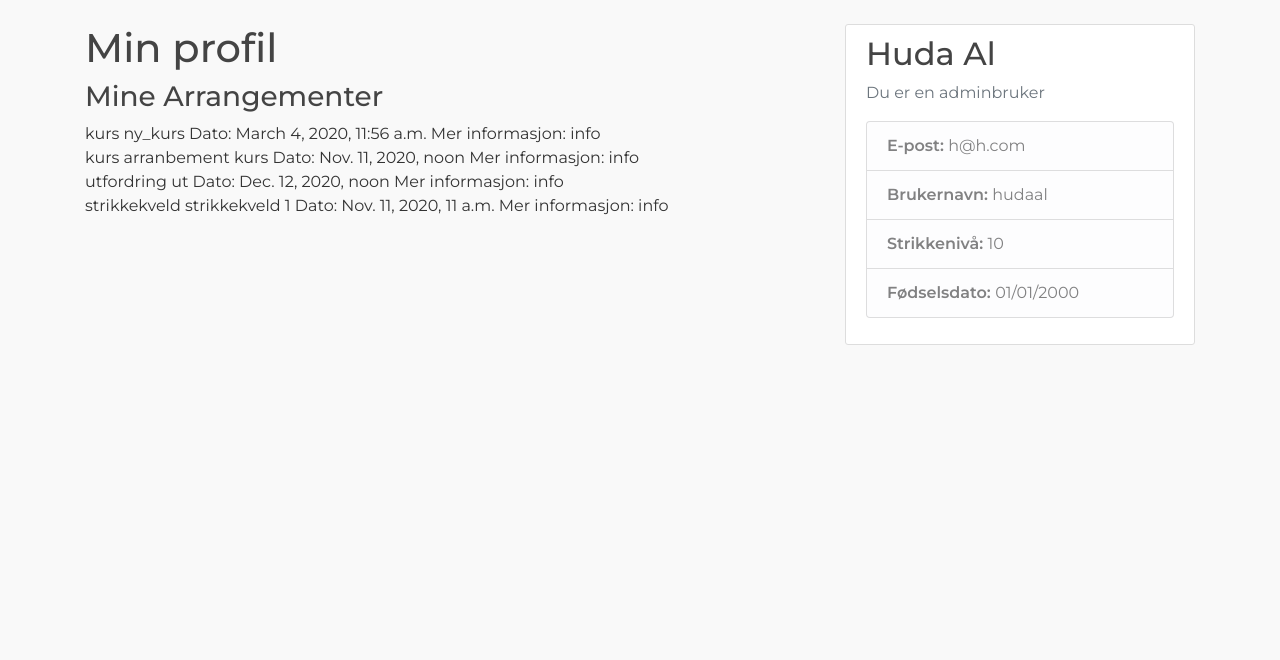
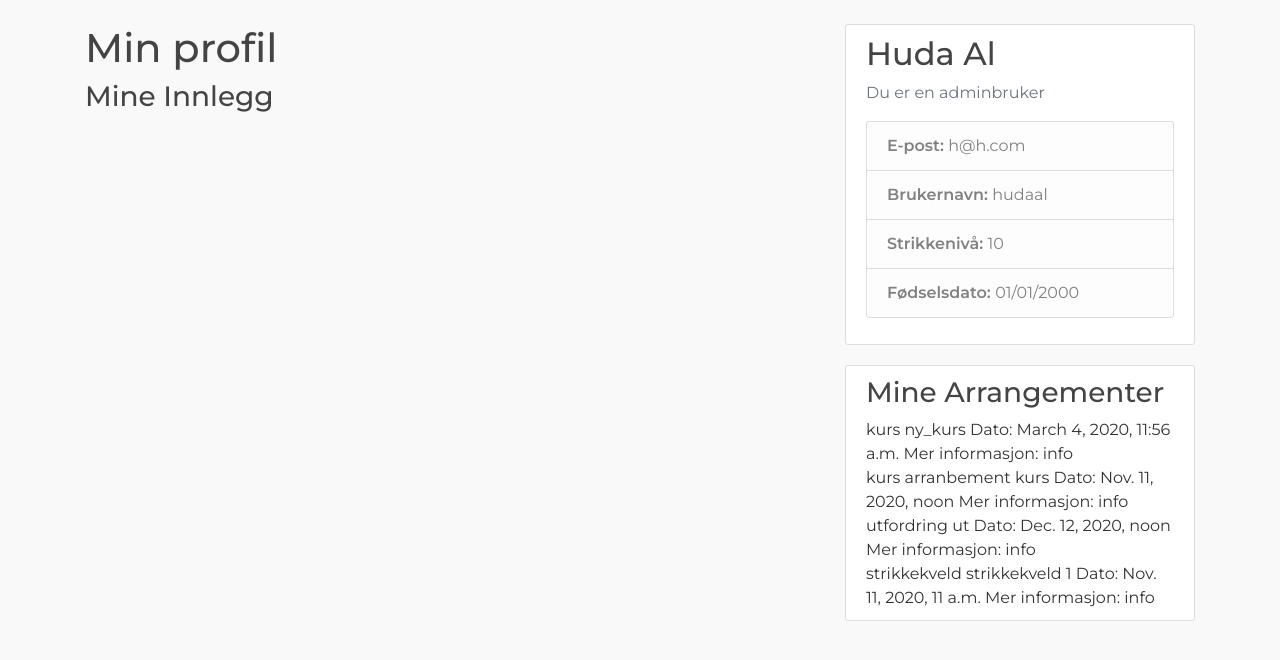
Before and after one commit to eivindsd/Programvareutvikling---Prosjekt, a Django app: page /profile/ in a window 1280 px wide. Shown: the part 56-716 px from the top of the page. Run offline with Django 3.2, Linux system fonts and the light colour scheme; a user stored in the database is signed in; data comes from the database, SQL or seed files in the repository; some libraries are stand-ins or nearby versions.

Commit message:
Lagt til mine arrangementer til høyre

```diff
--- a/users/templates/users/profile.html
+++ b/users/templates/users/profile.html
@@ -2,15 +2,8 @@
 {% load crispy_forms_tags %}
 {% block content %}
     <h1>Min profil</h1>
-    <h3>Mine Arrangementer</h3>
-    {% for arr in mineArrangementer %}
-        <div>
-            {{ arr.type }}
-            {{ arr.title }}
-            Dato: {{ arr.tidspunkt }}
-            Mer informasjon: {{arr.innhold}}
-        </div>
-    {% endfor %}
+
+    <h3>Mine Innlegg</h3>
 {% endblock content %}
 
 {% block sidebar %}
@@ -36,3 +29,19 @@
           </div>
         </div>
 {% endblock sidebar %}
+
+{% block arrangementer %}
+    <div class="col-md-4">
+          <div class="content-section">
+              <h3>Mine Arrangementer</h3>
+              {% for arr in mineArrangementer %}
+                <div>
+                    {{ arr.type }} {{ arr.title }}
+                    Dato: {{ arr.tidspunkt }}
+                    Mer informasjon: {{arr.innhold}}
+                </div>
+              {% endfor %}
+          </div>
+    </div>
+    <br>
+{% endblock arrangementer %}
--- a/website/templates/website/base.html
+++ b/website/templates/website/base.html
@@ -65,7 +65,11 @@
           {% block content %}{% endblock %}
         </div>
           {% block sidebar %}{% endblock %}
-
+      </div>
+      <div class="row">
+          <div class="col-md-8">
+          </div>
+          {% block arrangementer %}{% endblock %}
       </div>
 </main>
 
```
